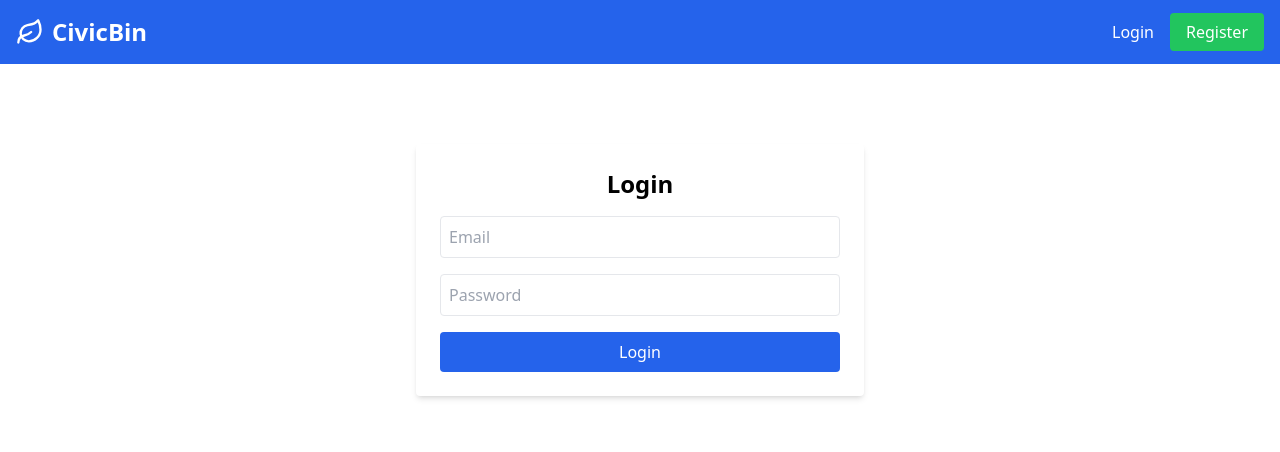
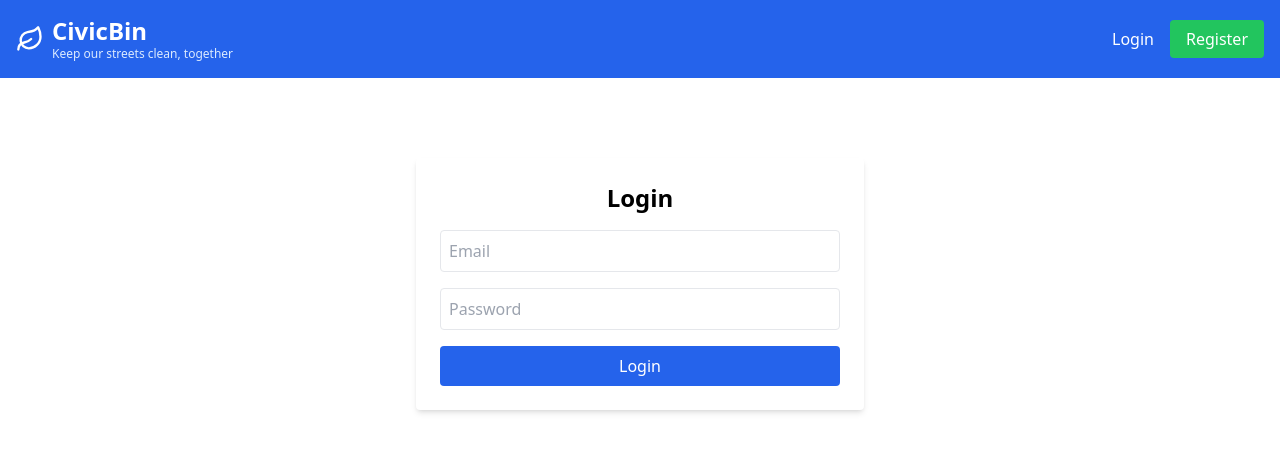
Before and after one commit to Cuonn/civicbin, a React (Create React App) app in the folder frontend/: page /login in a window 1280 px wide. Shown: the top 452 px of the page. Built offline with nearby package versions, Linux system fonts and the light colour scheme; no server answers.

Commit message:
Polish: Add slogan into Navbar

```diff
--- a/frontend/src/components/Navbar.jsx
+++ b/frontend/src/components/Navbar.jsx
@@ -26,7 +26,16 @@ const Navbar = () => {
           <path d="M11 20A7 7 0 0 1 9.8 6.1C15.5 5 17 4.48 19 2c1 2 2 4.18 2 8 0 5.5-4.78 10-10 10Z" />
           <path d="M2 21c0-3 1.85-5.36 5.08-6C9.5 14.52 12 13 13 12" />
         </svg>
-        CivicBin
+        <div className='flex flex-col'>
+          <span className='text-2x1 font-bold leading-tight'>
+            CivicBin
+          </span>
+          <span className='text-xs font-normal text-blue-100'>
+            Keep our streets clean, together
+          </span>
+
+        </div>
+
       </Link>
       <div>
         {user ? (
```
